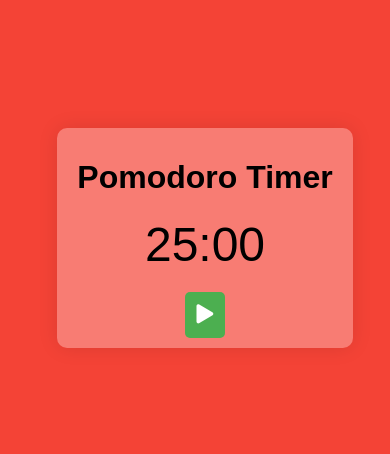
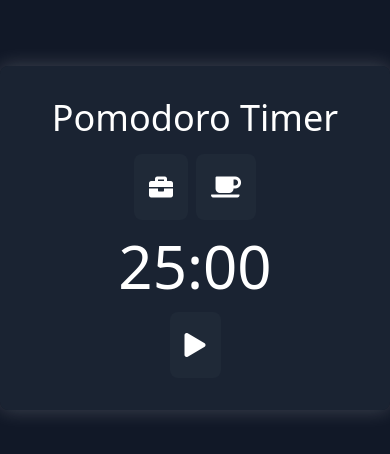
Before and after one commit to MuhammadFirzaFernanda17/pomodoro-timer, a plain HTML site: page index.html in a window 390 px wide. Shown: the part 184-638 px from the top of the page. Drawn offline with nearby package versions, Linux system fonts and the light colour scheme.

Commit message:
Add Tailwind, still buggy

```diff
--- a/index.html
+++ b/index.html
@@ -4,19 +4,23 @@
     <meta charset="UTF-8" />
     <meta name="viewport" content="width=device-width, initial-scale=1.0" />
     <title>Pomodoro Timer</title>
+    <link href="https://cdn.jsdelivr.net/npm/tailwindcss@2.2.19/dist/tailwind.min.css" rel="stylesheet" />
     <link rel="stylesheet" href="styles.css" />
     <link rel="stylesheet" href="https://cdnjs.cloudflare.com/ajax/libs/font-awesome/5.15.4/css/all.min.css" />
   </head>
-  <body>
-    <div class="container">
-      <div class="card" id="pomodoro-card">
-        <h1>Pomodoro Timer</h1>
-        <div id="timer" class="timer"></div>
-        <div id="controls" class="controls">
+  <body class="bg-gray-900 text-white flex items-center justify-center min-h-screen transition-colors duration-300">
+    <div class="container text-center max-w-md mx-auto">
+      <div class="card p-8 rounded-lg">
+        <h1 class="text-4xl mb-4">Pomodoro Timer</h1>
+        <div class="flex justify-center mb-4">
+          <button id="work-btn" class="btn work mr-2"><i class="fas fa-briefcase"></i></button>
+          <button id="break-btn" class="btn break"><i class="fas fa-coffee"></i></button>
+        </div>
+        <div id="timer" class="timer text-6xl mb-4">25:00</div>
+        <div id="controls" class="controls flex justify-center space-x-4">
           <button id="start-btn" class="btn start"><i class="fas fa-play"></i></button>
-          <button id="stop-btn" class="btn stop"><i class="fas fa-pause"></i></button>
-          <button id="reset-btn" class="btn reset"><i class="fas fa-redo"></i></button>
-          <button id="break-btn" class="btn break"><i class="fas fa-coffee"></i></button>
+          <button id="pause-btn" class="btn pause"><i class="fas fa-pause"></i></button>
+          <button id="stop-btn" class="btn stop"><i class="fas fa-stop"></i></button>
         </div>
       </div>
     </div>
--- a/src/utils/button.js
+++ b/src/utils/button.js
@@ -1,38 +1,41 @@
-export function setupButtonCallbacks(startCallback, stopCallback, resetCallback, breakCallback) {
+export function setupButtonCallbacks(startCallback, pauseCallback, stopCallback, workCallback, breakCallback) {
   const startBtn = document.getElementById("start-btn");
+  const pauseBtn = document.getElementById("pause-btn");
   const stopBtn = document.getElementById("stop-btn");
-  const resetBtn = document.getElementById("reset-btn");
+  const workBtn = document.getElementById("work-btn");
   const breakBtn = document.getElementById("break-btn");
 
   startBtn.addEventListener("click", () => {
     startBtn.style.display = "none";
+    pauseBtn.style.display = "inline-block";
     stopBtn.style.display = "inline-block";
-    resetBtn.style.display = "inline-block";
-    breakBtn.style.display = "inline-block";
     startCallback();
+  });
+
+  pauseBtn.addEventListener("click", () => {
+    startBtn.style.display = "inline-block";
+    pauseBtn.style.display = "none";
+    pauseCallback();
   });
 
   stopBtn.addEventListener("click", () => {
     startBtn.style.display = "inline-block";
+    pauseBtn.style.display = "none";
     stopBtn.style.display = "none";
-    resetBtn.style.display = "none";
-    breakBtn.style.display = "none";
     stopCallback();
   });
 
-  resetBtn.addEventListener("click", () => {
-    startBtn.style.display = "none";
-    stopBtn.style.display = "inline-block";
-    resetBtn.style.display = "inline-block";
-    breakBtn.style.display = "inline-block";
-    resetCallback();
+  workBtn.addEventListener("click", () => {
+    startBtn.style.display = "inline-block";
+    pauseBtn.style.display = "none";
+    stopBtn.style.display = "none";
+    workCallback();
   });
 
   breakBtn.addEventListener("click", () => {
-    startBtn.style.display = "none";
-    stopBtn.style.display = "inline-block";
-    resetBtn.style.display = "inline-block";
-    breakBtn.style.display = "inline-block";
+    startBtn.style.display = "inline-block";
+    pauseBtn.style.display = "none";
+    stopBtn.style.display = "none";
     breakCallback();
   });
 }
--- a/src/utils/timer.js
+++ b/src/utils/timer.js
@@ -20,13 +20,13 @@ export class Timer {
     }
   }
 
-  stop() {
+  pause() {
     clearInterval(this.interval);
     this.isRunning = false;
   }
 
   reset(minutes) {
-    this.stop();
+    this.pause();
     this.secondsRemaining = minutes * 60;
     this.onTick(minutes, 0);
     this.isRunning = false;
--- a/styles.css
+++ b/styles.css
@@ -1,74 +1,33 @@
-body {
-  font-family: "Arial", sans-serif;
-  display: flex;
-  justify-content: center;
-  align-items: center;
-  height: 100vh;
-  margin: 0;
-  background-color: #f44336;
-  transition: background-color 0.3s;
-}
-
-.container {
-  text-align: center;
-}
-
-.card {
-  background-color: rgba(255, 255, 255, 0.3);
-  padding: 20px;
-  border-radius: 10px;
-  box-shadow: 0 0 20px rgba(0, 0, 0, 0.1);
-  max-width: 400px;
-  width: 100%;
-}
-
-.timer {
-  font-size: 4em;
-  margin: 20px 0;
-}
-
-.controls {
-  display: flex;
-  justify-content: center;
-  gap: 10px;
-  margin-top: 20px;
-}
-
 .btn {
   padding: 15px;
   font-size: 1.5em;
   cursor: pointer;
-  background-color: #4caf50;
+  background-color: #1f2937; /* Noir background */
   color: white;
   border: none;
-  border-radius: 5px;
-  outline: none;
-  transition: background-color 0.3s;
+  border-radius: 0.5rem;
+  transition: background-color 0.3s, transform 0.3s;
 }
 
 .btn:hover {
-  background-color: #45a049;
+  background-color: #374151; /* Lighter noir background */
+  transform: scale(1.05);
 }
 
 .start {
   display: inline-block;
 }
 
-.stop,
-.reset,
-.break {
+.pause,
+.stop {
   display: none;
 }
 
-@media (max-width: 480px) {
-  .card {
-    padding: 10px;
-  }
-  .timer {
-    font-size: 3em;
-  }
-  .btn {
-    padding: 12px;
-    font-size: 1.2em;
-  }
+.card {
+  background-color: rgba(31, 41, 55, 0.7); /* Transparent noir */
+  box-shadow: 0 0 20px rgba(255, 255, 255, 0.2); /* Soft white shadow */
 }
+
+.container {
+  max-width: 400px;
+}
```
